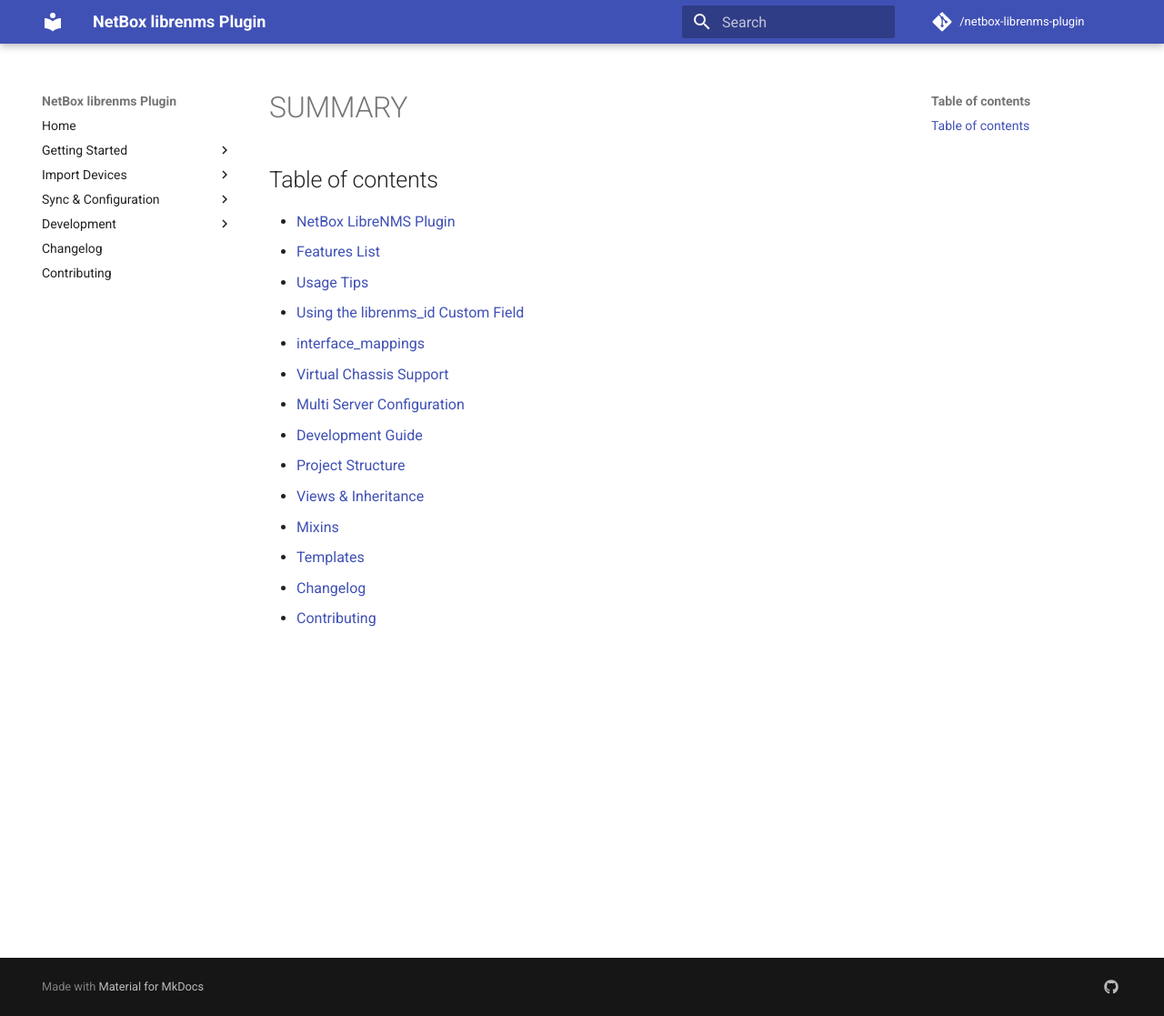
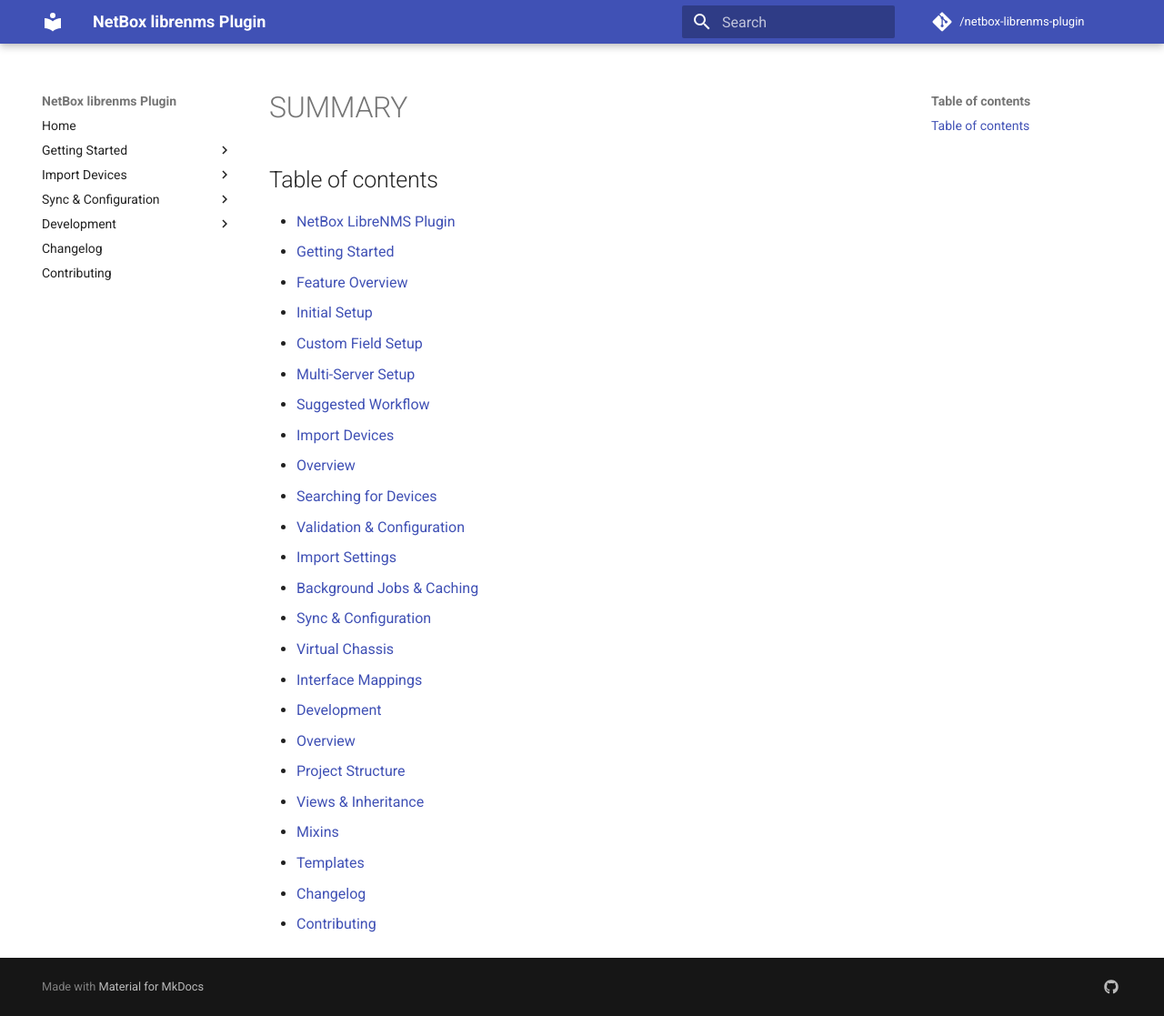
Before and after one commit to bonzo81/netbox-librenms-plugin, an MkDocs documentation site: the page built from docs/SUMMARY.md, in a window 1280 px wide and 1117 px high. Shown: the whole window at 91% size. Built offline with MkDocs 1.6.1 and Material for MkDocs 9.7.7, drawn with Linux system fonts in a browser that asks for light colours; comment, search, counter and statistics services are not loaded.

Commit message:
docs: sync SUMMARY.md with mkdocs.yml structure
Update Gitbook menu structure to match the current documentation
organization in mkdocs.yml. This adds:
- Getting Started section with Suggested Workflow
- Import Devices section (5 new pages)
- Sync & Configuration section grouping

```diff
--- a/docs/SUMMARY.md
+++ b/docs/SUMMARY.md
@@ -1,13 +1,23 @@
 # Table of contents
 
 * [NetBox LibreNMS Plugin](README.md)
-* [Features List](feature_list.md)
-* [Usage Tips](usage_tips/README.md)
-  * [Using the librenms\_id Custom Field](usage_tips/custom_field.md)
-  * [interface\_mappings](usage_tips/interface_mappings.md)
-  * [Virtual Chassis Support](usage_tips/virtual_chassis.md)
-  * [Multi Server Configuration](usage_tips/multi_server_configuration.md)
-* [Development Guide](development/README.md)
+* [Getting Started](usage_tips/README.md)
+  * [Feature Overview](feature_list.md)
+  * [Initial Setup](usage_tips/README.md)
+  * [Custom Field Setup](usage_tips/custom_field.md)
+  * [Multi-Server Setup](usage_tips/multi_server_configuration.md)
+  * [Suggested Workflow](usage_tips/suggested_workflow.md)
+* [Import Devices](librenms_import/overview.md)
+  * [Overview](librenms_import/overview.md)
+  * [Searching for Devices](librenms_import/search.md)
+  * [Validation & Configuration](librenms_import/validation.md)
+  * [Import Settings](librenms_import/import_settings.md)
+  * [Background Jobs & Caching](librenms_import/background_jobs.md)
+* [Sync & Configuration](usage_tips/virtual_chassis.md)
+  * [Virtual Chassis](usage_tips/virtual_chassis.md)
+  * [Interface Mappings](usage_tips/interface_mappings.md)
+* [Development](development/README.md)
+  * [Overview](development/README.md)
   * [Project Structure](development/structure.md)
   * [Views & Inheritance](development/views.md)
   * [Mixins](development/mixins.md)
```
